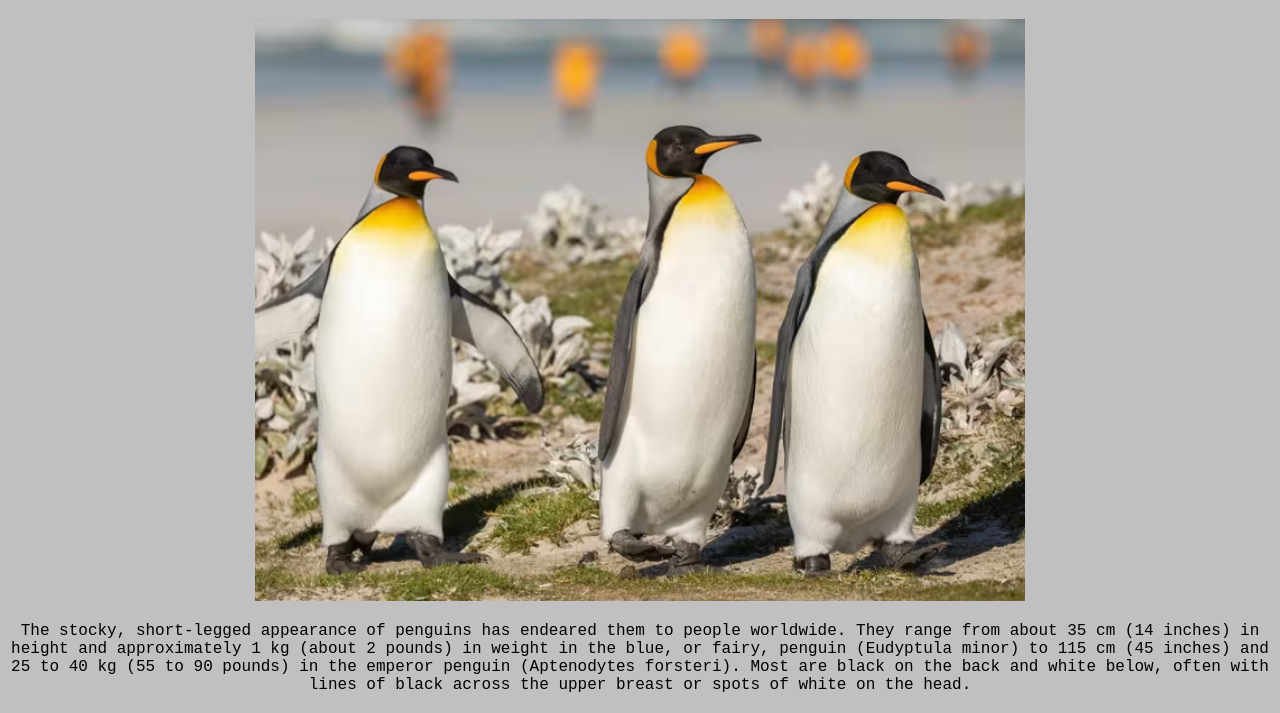
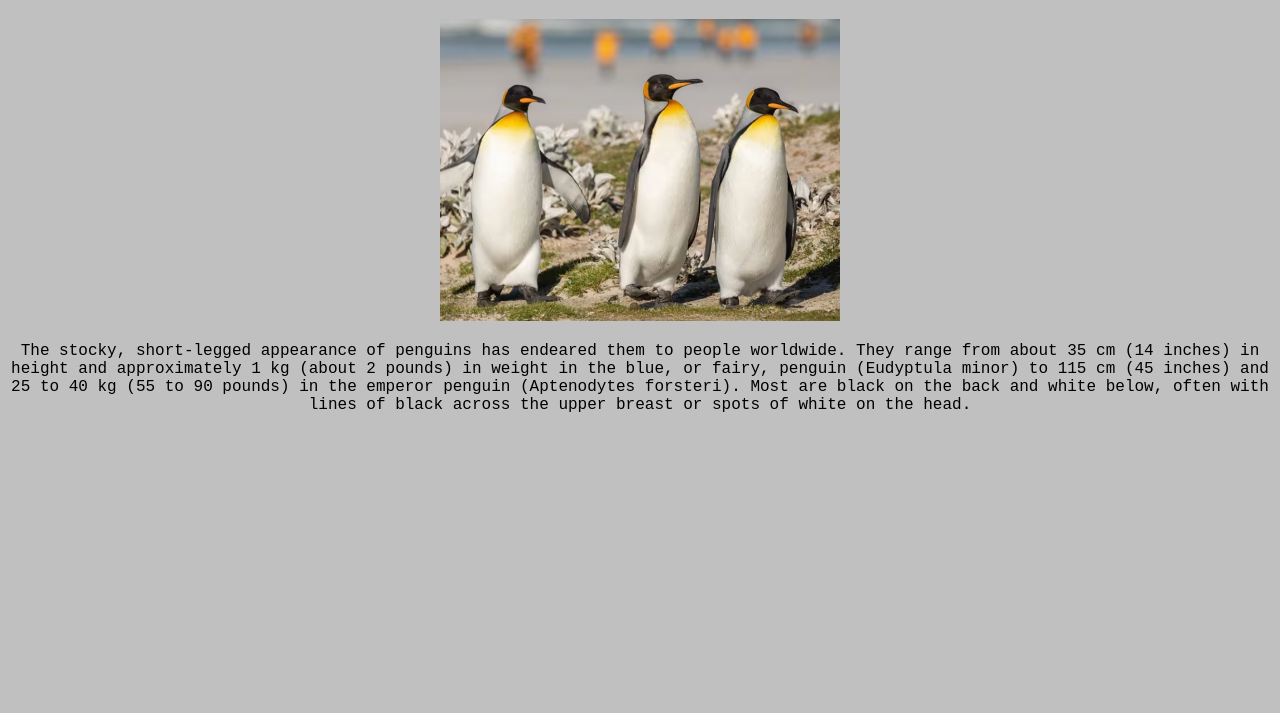
Before and after one commit to I-Asous/Zoo-Assignment-with-Ella-Blue-, a plain HTML site: page penguin.html in a window 1280 px wide. Shown: the part 87-800 px from the top of the page. Drawn offline with Linux system fonts and the light colour scheme.

Commit message:
Adding picture adjustment

```diff
--- a/css/backHome.css
+++ b/css/backHome.css
@@ -5,3 +5,8 @@ div.fixed {
     width: 300px;
     border: 3px solid #73AD21;
   }
+  img{
+    width: 400px;
+    height: auto
+
+  }
--- a/css/hippo.css
+++ b/css/hippo.css
@@ -3,3 +3,8 @@ body {
     background-color: silver;
     text-align: center;
   }
+  img{
+    width: 400px;
+    height: auto
+
+  }
--- a/css/index.css
+++ b/css/index.css
@@ -3,3 +3,8 @@ body {
   background-color: rgb(239, 210, 207);
   text-align: center;
 }
+img{
+  width: 400px;
+  height: auto
+
+}
--- a/css/nav.css
+++ b/css/nav.css
@@ -46,3 +46,8 @@ nav .sideMenuButton {
     cursor: pointer;
     display: none;
 }
+img{
+    width: 400px;
+    height: auto
+
+  }
--- a/css/panther.css
+++ b/css/panther.css
@@ -3,3 +3,8 @@ body {
     background-color: silver;
     text-align: center;
   }
+  img{
+    width: 400px;
+    height: auto
+
+  }
--- a/css/penguin.css
+++ b/css/penguin.css
@@ -3,3 +3,7 @@ body {
     background-color: silver;
     text-align: center;
   }
+  img {
+    width: 400px;
+    height: auto;
+  }
--- a/css/polar-bear.css
+++ b/css/polar-bear.css
@@ -3,3 +3,7 @@ body {
   background-color: silver;
   text-align: center;
 }
+img {
+  width: 400px;
+  height: auto;
+}
```
